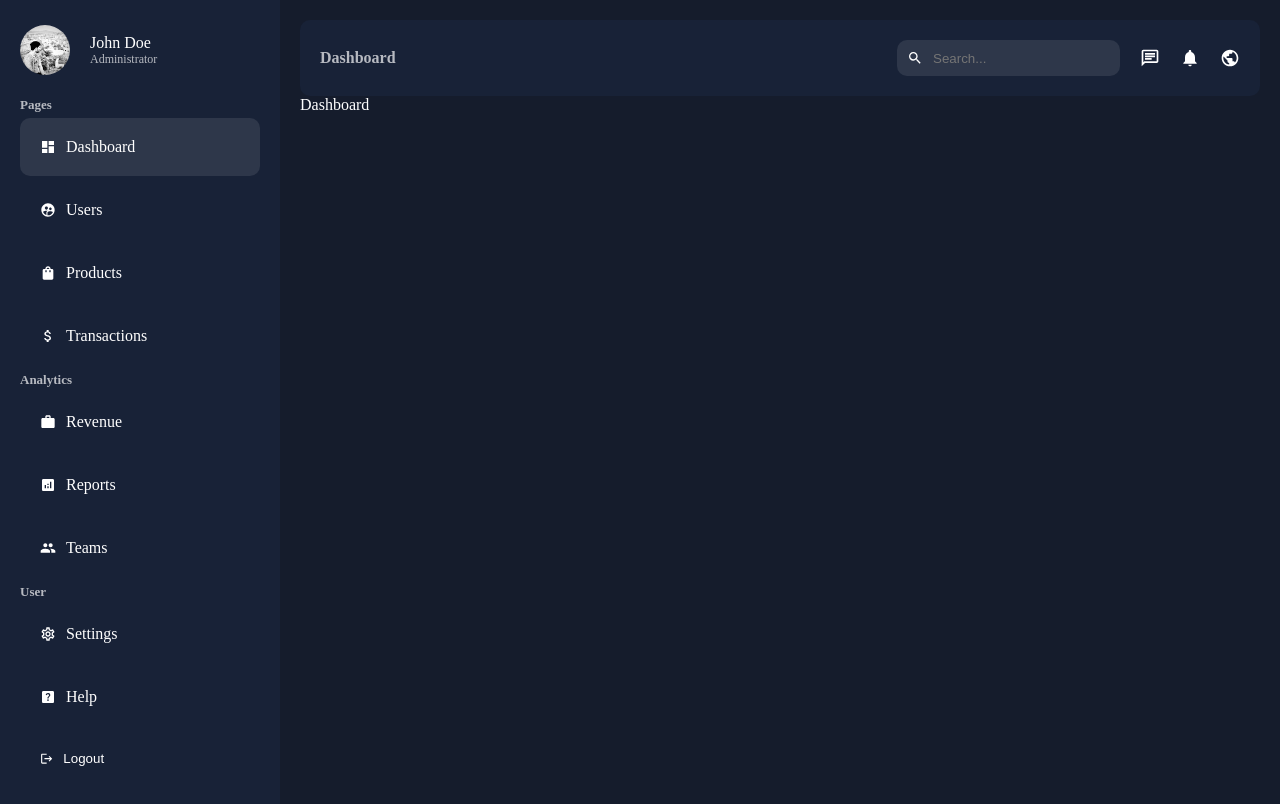
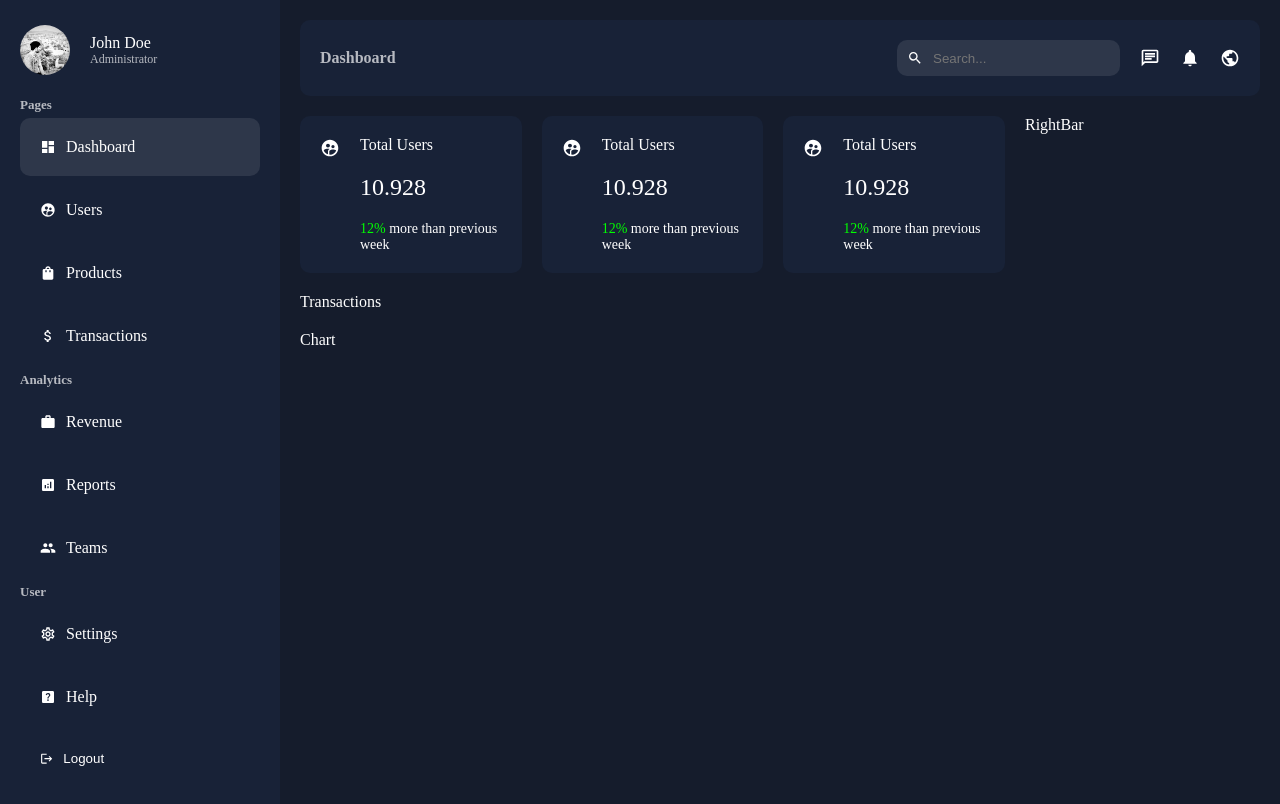
Before and after one commit to MohammadAhmad27/NextDash-Next, a Next.js app: page /dashboard in a window 1280 px wide. Built offline with nearby package versions, Linux system fonts and the light colour scheme.

Commit message:
Added <Card /> and other dashbaord components

```diff
--- a/app/dashboard/page.jsx
+++ b/app/dashboard/page.jsx
@@ -1,7 +1,25 @@
 import React from 'react'
+import Card from '../ui/dashboard/card/Card'
+import styles from '../ui/dashboard/dashboard.module.css'
+import RightBar from '../ui/dashboard/rightbar/RightBar'
+import Transactions from '../ui/dashboard/transactions/Transactions'
+import Chart from '../ui/dashboard/chart/Chart'
 
 export default function Dashboard() {
   return (
-    <div>Dashboard</div>
+    <div className={styles.wrapper}>
+      <div className={styles.main}>
+        <div className={styles.cards}>
+          <Card />
+          <Card />
+          <Card />
+        </div>
+        <Transactions />
+        <Chart />
+      </div>
+      <div className={styles.side}>
+        <RightBar />
+      </div>
+    </div>
   )
 }
--- /dev/null
+++ b/app/ui/dashboard/card/Card.jsx
@@ -0,0 +1,24 @@
+import React from 'react'
+import styles from './card.module.css'
+import { MdSupervisedUserCircle } from "react-icons/md";
+
+export default function Card() {
+  return (
+    <div className={styles.container}>
+      <MdSupervisedUserCircle size={24} />
+      <div className={styles.texts}>
+        <span className={styles.title}>Total Users</span>
+        <span className={styles.number}>10.928</span>
+        <span className={styles.detail}>
+          <span className={styles.positive}>
+            12%
+          </span>
+          {" "}
+          <span>
+            more than previous week
+          </span>
+        </span>
+      </div>
+    </div>
+  )
+}
--- /dev/null
+++ b/app/ui/dashboard/card/card.module.css
@@ -0,0 +1,37 @@
+.container {
+    background-color: var(--bgSoft);
+    padding: 20px;
+    border-radius: 10px;
+    display: flex;
+    gap: 20px;
+    cursor: pointer;
+    width: 100%;
+  }
+
+  .container:hover{
+    background-color: #2e374a;
+  }
+
+  .texts {
+    display: flex;
+    flex-direction: column;
+    gap: 20px;
+  }
+
+  .number {
+    font-size: 24px;
+    font-weight: 500;
+  }
+
+  .detail {
+    font-size: 14px;
+    font-weight: 300;
+  }
+
+  .positive {
+    color: lime;
+  }
+
+  .negative {
+    color: red;
+  }
--- /dev/null
+++ b/app/ui/dashboard/chart/Chart.jsx
@@ -0,0 +1,8 @@
+import React from 'react'
+import styles from './chart.module.css'
+
+export default function Chart() {
+  return (
+    <div className={styles.container}>Chart</div>
+  )
+}
--- /dev/null
+++ b/app/ui/dashboard/chart/chart.module.css
@@ -0,0 +1,3 @@
+.container {
+
+}
--- a/app/ui/dashboard/dashboard.module.css
+++ b/app/ui/dashboard/dashboard.module.css
@@ -12,3 +12,29 @@
   flex: 4;
   padding: 20px;
 }
+
+.wrapper {
+  display: flex;
+  gap: 20px;
+  margin-top: 20px;
+}
+
+.main {
+  flex: 3;
+  display: flex;
+  flex-direction: column;
+  gap: 20px;
+}
+
+.cards {
+    display: flex;
+    justify-content: space-between;
+    gap: 20px ;
+}
+
+.side {
+  flex: 1;
+  display: flex;
+  flex-direction: column;
+  gap: 20px;
+}
--- /dev/null
+++ b/app/ui/dashboard/rightbar/RightBar.jsx
@@ -0,0 +1,8 @@
+import React from 'react'
+import styles from './rightbar.module.css'
+
+export default function RightBar() {
+  return (
+    <div className={styles.container}>RightBar</div>
+  )
+}
--- /dev/null
+++ b/app/ui/dashboard/rightbar/rightbar.module.css
@@ -0,0 +1,3 @@
+.container {
+
+}
--- /dev/null
+++ b/app/ui/dashboard/transactions/Transactions.jsx
@@ -0,0 +1,8 @@
+import React from 'react'
+import styles from './transactions.module.css'
+
+export default function Transactions() {
+  return (
+    <div>Transactions</div>
+  )
+}
--- /dev/null
+++ b/app/ui/dashboard/transactions/transactions.module.css
@@ -0,0 +1,3 @@
+.container {
+
+}
```
Lines whose indentation alone changed are shown as unchanged.
